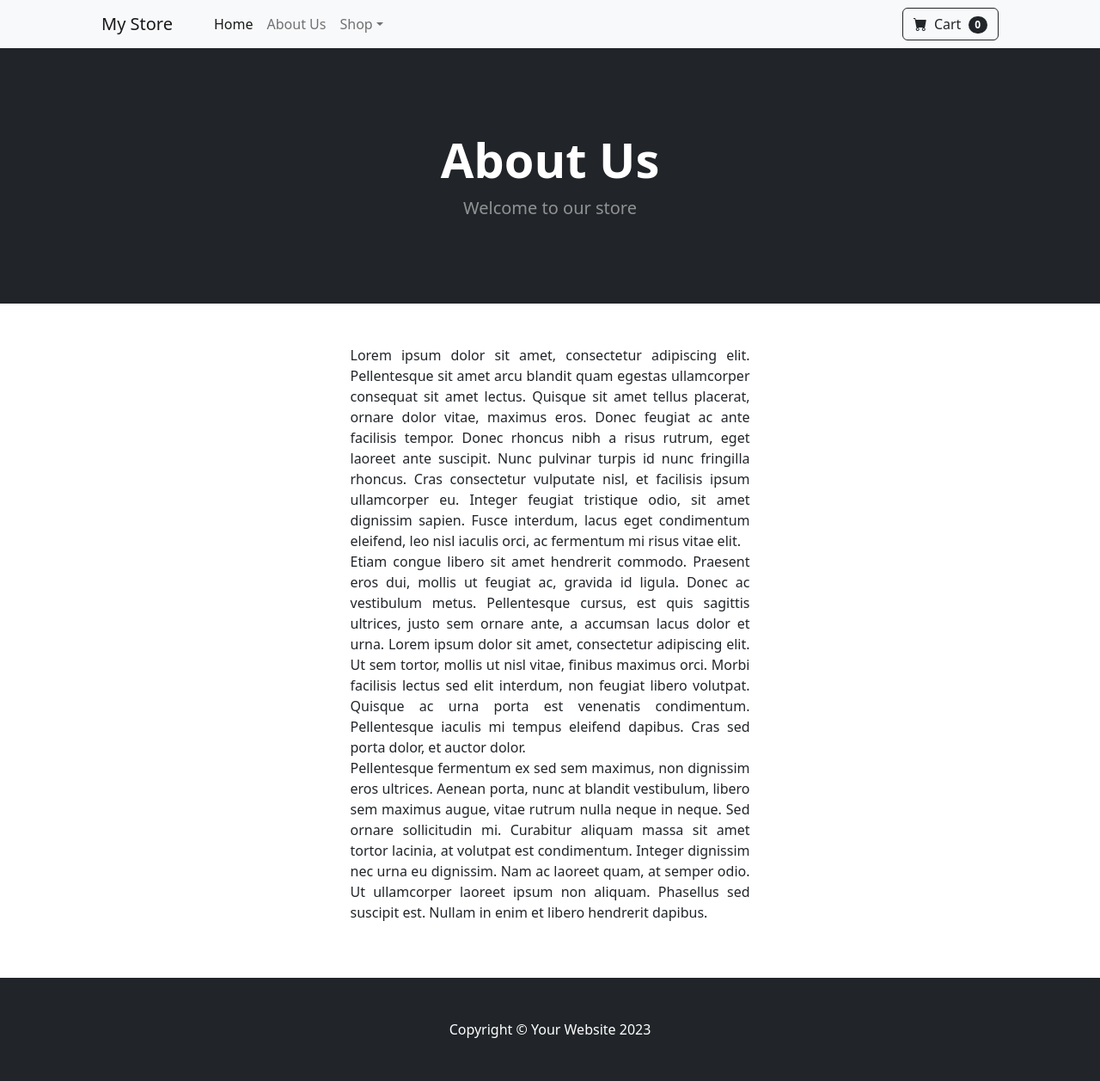
After one commit to HB2102/Django-Store-Project, a Django app: page /about/ in a window 1280 px wide. The commit adds this page. Shown: the whole page at 86% size. Run offline with Django 4.2, Linux system fonts and the light colour scheme; some libraries are stand-ins or nearby versions.

Commit message:
adding about me page

```diff
--- /dev/null
+++ b/store/templates/about.html
@@ -0,0 +1,32 @@
+{% extends 'base.html' %}
+
+{% block content %}
+
+        <!-- Header-->
+        <header class="bg-dark py-5">
+            <div class="container px-4 px-lg-5 my-5">
+                <div class="text-center text-white">
+                    <h1 class="display-4 fw-bolder">About Us</h1>
+                    <p class="lead fw-normal text-white-50 mb-0">Welcome to our store</p>
+                </div>
+            </div>
+        </header>
+        <br><br>
+        <div class="container">
+            <div class="row">
+                <center>
+                    <div class="col-lg-5 col-ld-5 col-sm-7 col-12">
+                        <p align="justify">
+                            Lorem ipsum dolor sit amet, consectetur adipiscing elit. Pellentesque sit amet arcu blandit quam egestas ullamcorper consequat sit amet lectus. Quisque sit amet tellus placerat, ornare dolor vitae, maximus eros. Donec feugiat ac ante facilisis tempor. Donec rhoncus nibh a risus rutrum, eget laoreet ante suscipit. Nunc pulvinar turpis id nunc fringilla rhoncus. Cras consectetur vulputate nisl, et facilisis ipsum ullamcorper eu. Integer feugiat tristique odio, sit amet dignissim sapien. Fusce interdum, lacus eget condimentum eleifend, leo nisl iaculis orci, ac fermentum mi risus vitae elit.
+                            <br>
+                            Etiam congue libero sit amet hendrerit commodo. Praesent eros dui, mollis ut feugiat ac, gravida id ligula. Donec ac vestibulum metus. Pellentesque cursus, est quis sagittis ultrices, justo sem ornare ante, a accumsan lacus dolor et urna. Lorem ipsum dolor sit amet, consectetur adipiscing elit. Ut sem tortor, mollis ut nisl vitae, finibus maximus orci. Morbi facilisis lectus sed elit interdum, non feugiat libero volutpat. Quisque ac urna porta est venenatis condimentum. Pellentesque iaculis mi tempus eleifend dapibus. Cras sed porta dolor, et auctor dolor.
+                            <br>
+                            Pellentesque fermentum ex sed sem maximus, non dignissim eros ultrices. Aenean porta, nunc at blandit vestibulum, libero sem maximus augue, vitae rutrum nulla neque in neque. Sed ornare sollicitudin mi. Curabitur aliquam massa sit amet tortor lacinia, at volutpat est condimentum. Integer dignissim nec urna eu dignissim. Nam ac laoreet quam, at semper odio. Ut ullamcorper laoreet ipsum non aliquam. Phasellus sed suscipit est. Nullam in enim et libero hendrerit dapibus.
+                        </p>
+                    </div>
+                </center>
+            </div>
+        </div>
+        <br><br>
+
+{% endblock %}
--- a/store/templates/navbar.html
+++ b/store/templates/navbar.html
@@ -1,12 +1,12 @@
 <!-- Navigation-->
         <nav class="navbar navbar-expand-lg navbar-light bg-light">
             <div class="container px-4 px-lg-5">
-                <a class="navbar-brand" href="#!">My Store</a>
+                <a class="navbar-brand" href="{% url 'home' %}">My Store</a>
                 <button class="navbar-toggler" type="button" data-bs-toggle="collapse" data-bs-target="#navbarSupportedContent" aria-controls="navbarSupportedContent" aria-expanded="false" aria-label="Toggle navigation"><span class="navbar-toggler-icon"></span></button>
                 <div class="collapse navbar-collapse" id="navbarSupportedContent">
                     <ul class="navbar-nav me-auto mb-2 mb-lg-0 ms-lg-4">
-                        <li class="nav-item"><a class="nav-link active" aria-current="page" href="#!">Home</a></li>
-                        <li class="nav-item"><a class="nav-link" href="#!">About</a></li>
+                        <li class="nav-item"><a class="nav-link active" aria-current="page" href="{% url 'home' %}">Home</a></li>
+                        <li class="nav-item"><a class="nav-link" href="{% url 'about' %}">About Us</a></li>
                         <li class="nav-item dropdown">
                             <a class="nav-link dropdown-toggle" id="navbarDropdown" href="#" role="button" data-bs-toggle="dropdown" aria-expanded="false">Shop</a>
                             <ul class="dropdown-menu" aria-labelledby="navbarDropdown">
--- a/store/urls.py
+++ b/store/urls.py
@@ -2,5 +2,6 @@ from django.urls import path
 from . import views
 
 urlpatterns = [
-    path('', views.home, name='home')
+    path('', views.home, name='home'),
+    path('about/', views.about, name='about'),
 ]
--- a/store/views.py
+++ b/store/views.py
@@ -5,3 +5,7 @@ from .models import Product
 def home(request):
     products = Product.objects.all()
     return render(request, 'home.html', {'products': products})
+
+
+def about(request):
+    return render(request, 'about.html')
```
